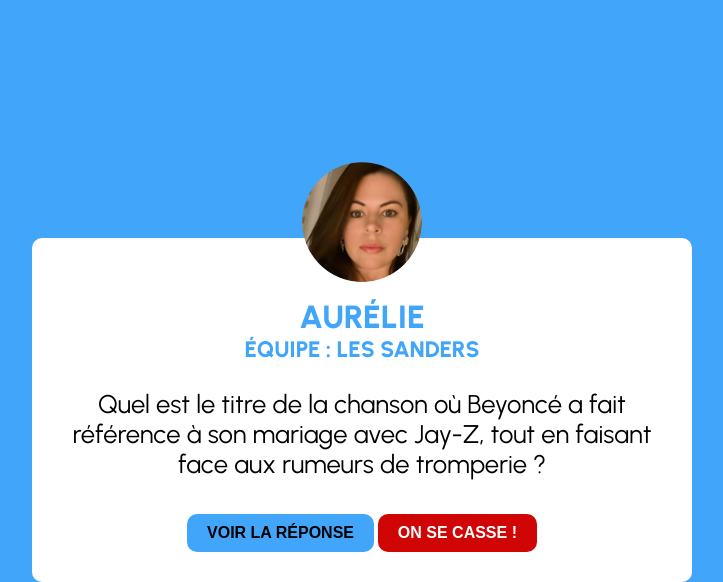
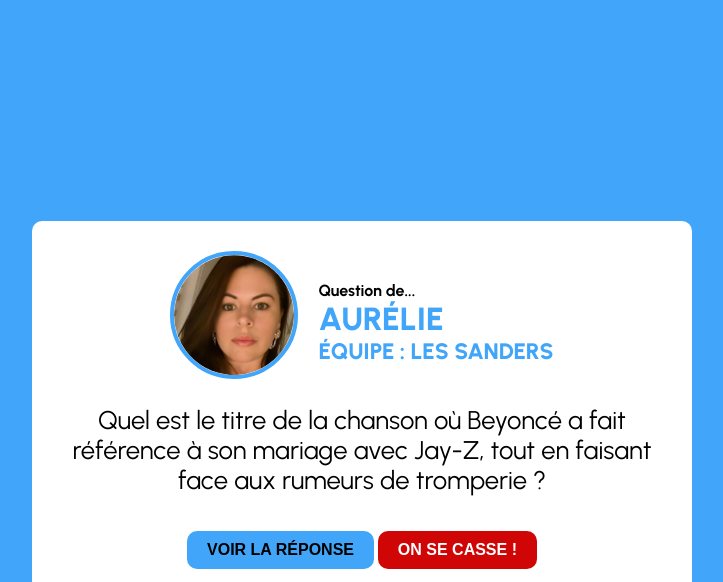
Before and after one commit to laura-latuillerie/quizzer, a plain HTML site: page index.html in a window 1280 px wide. Both pictures are taken after a click on the element "10". Shown: the top 582 px of the page, without its empty margins (28-751 px from the left). Drawn offline with Linux system fonts and the light colour scheme.

Commit message:
modal design for twitch

```diff
--- a/index.html
+++ b/index.html
@@ -15,8 +15,13 @@
     </div>
     <div id="modalGame" class="hidden">
         <div class="modal-content">
-            <img id="player-photo" src="" alt="Photo du joueur" class="player-photo" />
-            <h2 id="player-name"></h2>
+            <div class="identity">
+                <img id="player-photo" src="" alt="Photo du joueur" class="player-photo" />
+                <div class="player-info">
+                    <p style="margin-bottom: 0;font-weight: bold;">Question de...</p>
+                    <h2 id="player-name"></h2>
+                </div>
+            </div>
             <p id="question-text"></p>
             <button id="show-answer">Voir la réponse</button>
             <p id="answer-text" class="hidden"></p>
--- a/script.js
+++ b/script.js
@@ -132,6 +132,7 @@ function showQuestion(tile, tileElement) {
     modalGame.style.background = "{tile.question}";
     answerBtn.style.background = teamInfo.color;
     playerPhoto.src = player.photo;
+    playerPhoto.style.borderColor = teamInfo.color;
     answerText.textContent = `Réponse : ${tile.answer}`; // Afficher la réponse
     answerText.classList.add("hidden");
 
--- a/style.css
+++ b/style.css
@@ -78,7 +78,7 @@ body {
 
 .modal-content {
   background: #fff;
-  padding: 60px 30px 30px;
+  padding: 30px;
   border-radius: 10px;
   text-align: center;
   width: 90%;
@@ -138,14 +138,9 @@ button {
 }
 
 .player-photo {
-  position: absolute;
-  top: -100px;
-  left: 0;
-  right: 0;
   width: 120px;
   height: 120px;
   border-radius: 50%;
-  margin: 20px auto;
   display: block;
   border: 4px solid transparent; /* Couleur changée dynamiquement */
 }
@@ -161,3 +156,14 @@ button {
 .teams-container > img{
   max-width: 250px;
 }
+
+.identity{
+  display: flex;
+  justify-content: center;
+  align-items: center;
+}
+
+.player-info{
+  text-align: start;
+  padding-left: 20px;
+}
```
